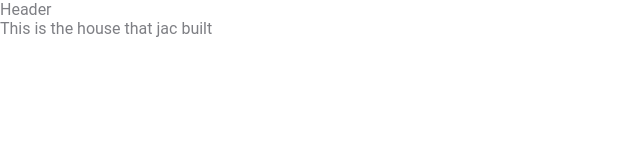
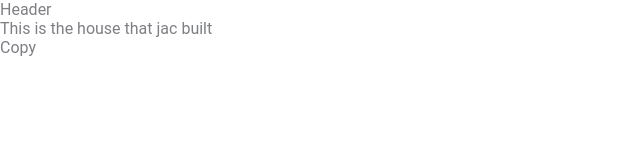
Before and after one commit to sergredvil/gittutorial, a plain HTML site: page index.html in a window 1280 px wide. Shown: the full height of the page, 0-640 px from the left. Drawn offline with Linux system fonts and the light colour scheme.

Commit message:
Footer added

```diff
--- a/index.html
+++ b/index.html
@@ -17,5 +17,9 @@
         </article>
 
     </main>
+    <footer>
+<p class="copyright">Copy</p>
+
+    </footer>
 </body>
 </html>
```
